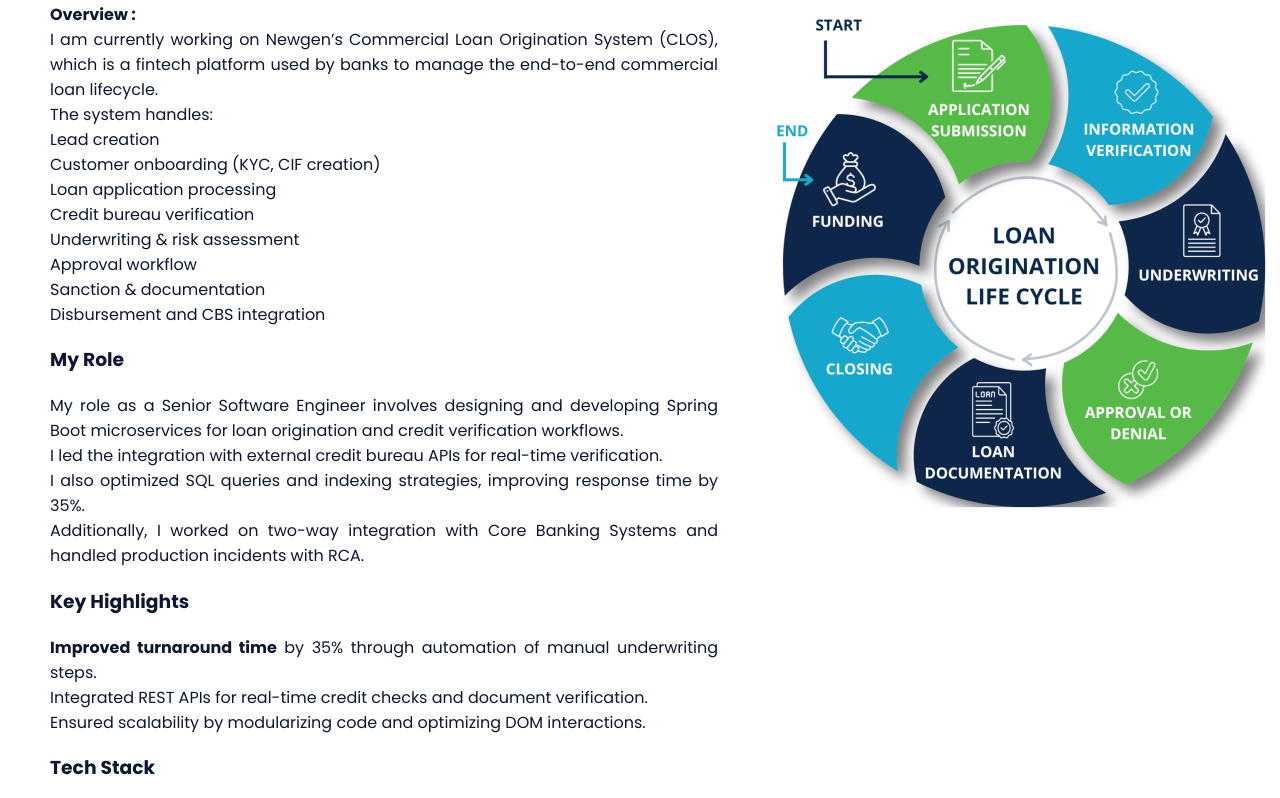
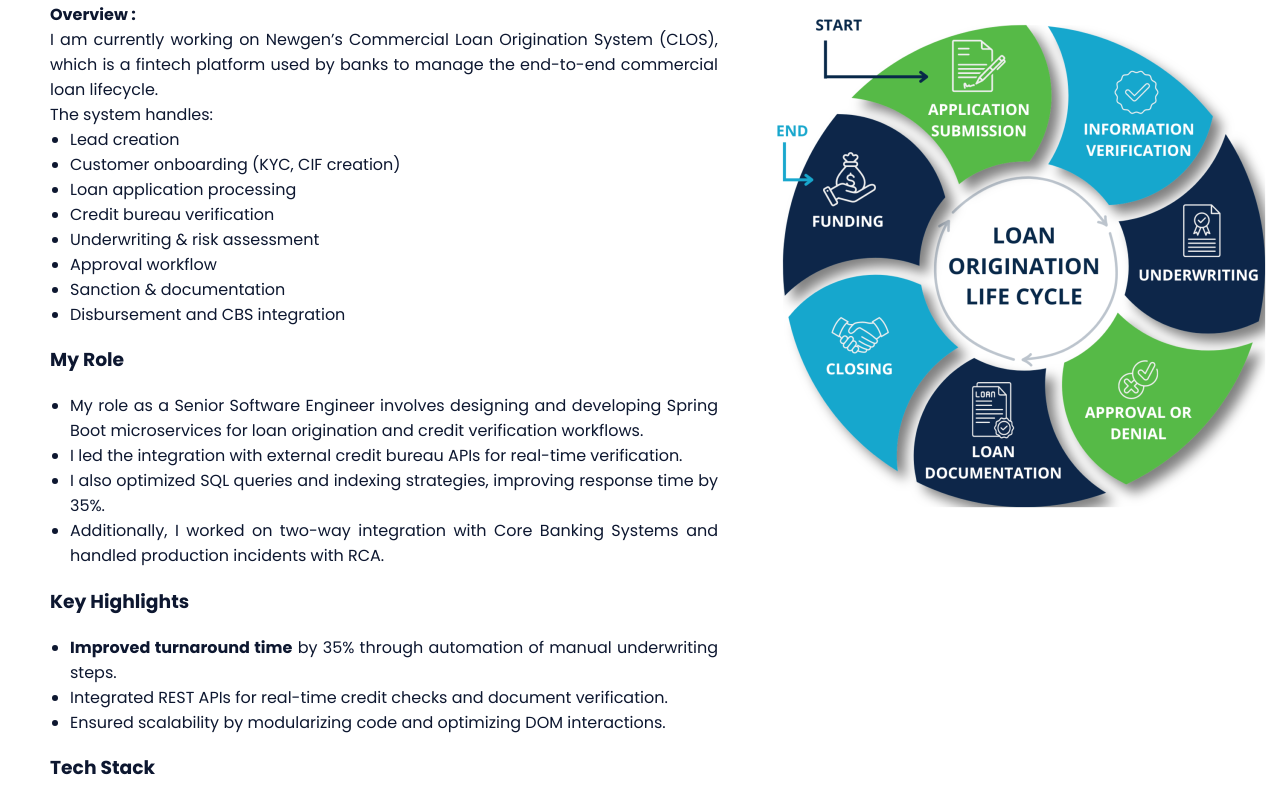
Before and after one commit to mauryaakhilesh063/mauryaakhilesh063.github.io, a plain HTML site: page index.html in a window 1280 px wide. Shown: the part 1597-2395 px from the top of the page. Drawn offline with Linux system fonts and the light colour scheme.

Commit message:
Dot seperated

```diff
--- a/assets/css/dashboard.css
+++ b/assets/css/dashboard.css
@@ -539,3 +539,7 @@
 .project__content{
   text-align:justify;
 }
+.project__content ul {
+  list-style-type: disc;
+  padding-left: 20px;
+}
```
Also changed, not shown: assets/html/project.html (+1 -1 lines).
